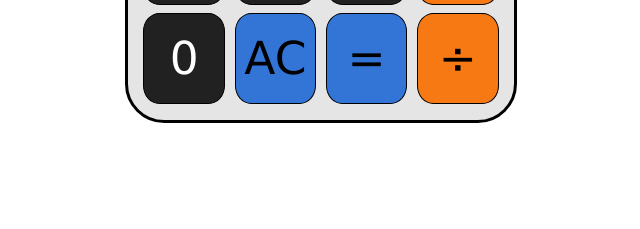
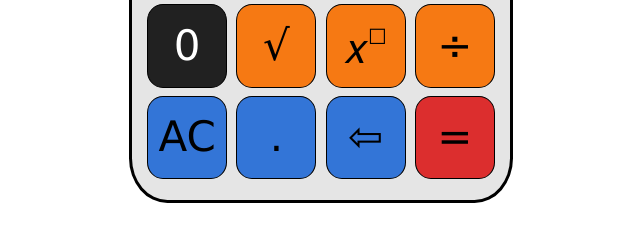
Before and after one commit to LukeBertus/calculator, a plain HTML site: page index.html in a window 1280 px wide. Shown: the part 506-735 px from the top of the page, without its empty margins (319-959 px from the left). Drawn offline with Linux system fonts and the light colour scheme.

Commit message:
Add fifth row

```diff
--- a/index.html
+++ b/index.html
@@ -30,11 +30,17 @@
             <div id = "three" class = "buttons numbers">3</div>
             <div id = "multiply" class = "buttons operators">&#215;</div>
         </div>
-        <div class = "forthtRow row">
+        <div class = "forthRow row">
             <div id = "zero" class = "buttons numbers">0</div>
+            <div id = "squareroot" class = "buttons operators">&#8730;</div>
+            <div id = "power" class = "buttons operators">&#119909;<sup>&#9744;</sup></div>
+            <div id = "divide" class = "buttons operators">&#247;</div>
+        </div>
+        <div class = "fifthRow row">
             <div id = "ac" class = "buttons operators">AC</div>
+            <div id = "decimal" class = "buttons operators">.</div>
+            <div id = "backspace" class = "buttons operators">&#8678;</div>
             <div id = "equals" class = "buttons operators">=</div>
-            <div id = "divide" class = "buttons operators">&#247;</div>
         </div>
     </div>
 </body>
--- a/script.js
+++ b/script.js
@@ -28,7 +28,7 @@ const nine = document.querySelector("#nine");
 //#region aspect ratios
 //sets calculator to 7:10 ratio
 const  calculatorHeight = calculator.offsetHeight;
-calculator.style.cssText = `width: ${0.7*calculatorHeight}px`;
+calculator.style.cssText = `width: ${0.6*calculatorHeight}px`;
 
 //uses height of button seven to set the font to half the button container
 const buttonHeight = seven.offsetHeight;
--- a/style.css
+++ b/style.css
@@ -9,8 +9,15 @@ html {
     height: 100%;
 }
 
+sup {
+    font-size: 50%;
+    /*vertical-align:super;*/
+    /*position: */
+    margin-top: -1em;
+}
+
 #calculator {
-    height: 70%;
+    height: 80%;
     border: 3px black solid;
     border-radius: 10% / 7%;
     margin: 0% auto;
@@ -33,7 +40,7 @@ html {
 
 .row {
     /*border: 1px green solid;*/
-    height: 16.5%;
+    height: 13.2%;
     margin: 2% 4%;
     display: flex;
     justify-content: space-between;
@@ -60,7 +67,13 @@ html {
     background-color: rgba(248, 114, 4, 0.93);
 }
 
+#power {
+    font-family:Impact, Haettenschweiler, 'Arial Narrow Bold', sans-serif
+}
 #ac,
-#equals{
+#decimal,
+#backspace{
     background-color: rgba(35, 107, 214, 0.915);
 }
+
+#equals {background-color: rgba(220, 19, 19, 0.868);}
```
